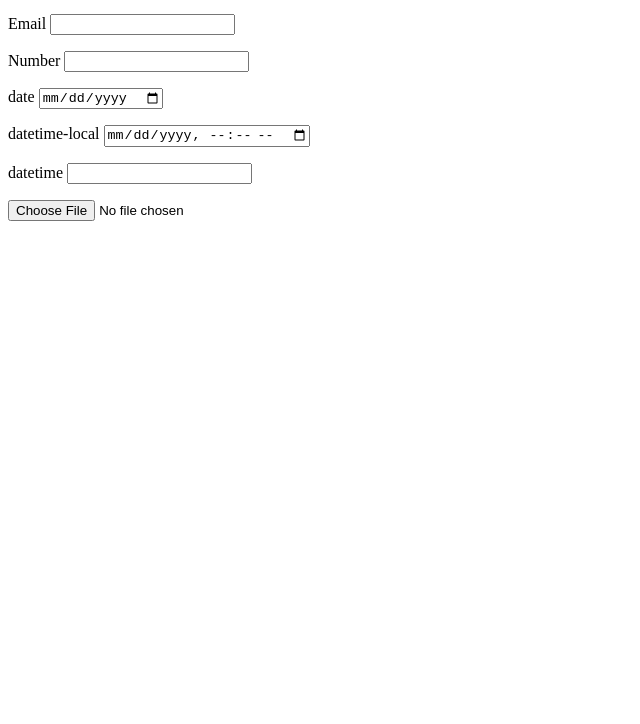
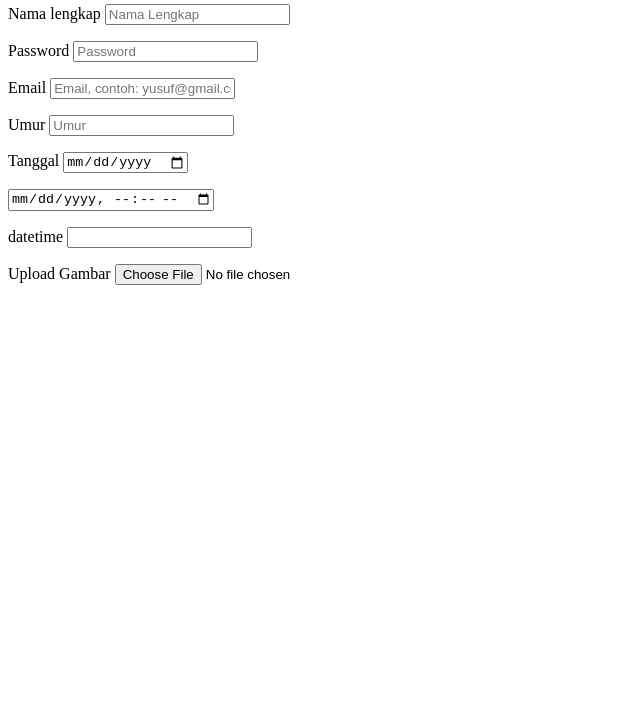
Before and after one commit to yusuffajardev/belajar-dasar-html, a plain HTML site: page form.html in a window 1280 px wide. Shown: the part 76-800 px from the top of the page, without its empty margins (0-640 px from the left). Drawn offline with Linux system fonts and the light colour scheme.

Commit message:
update: mengenal label  untuk me-labeli input

```diff
--- a/form.html
+++ b/form.html
@@ -29,40 +29,59 @@
             input type: text
             Nilai default. Bidang teks satu baris. Jeda baris secara otomatis dihapus dari nilai input
          -->
+      <h1>Formulir Isian</h1>
+      <!--
+        The <label> HTML element represents a caption for an item in a user interface.
+       -->
       <p>
-        Text
-        <input type="text" name="username" id="username" />
+        <label for="username">Nama lengkap</label>
+        <input
+          type="text"
+          name="username"
+          id="username"
+          placeholder="Nama Lengkap"
+        />
       </p>
       <!-- input type: password
         A single-line text field whose value is obscured. Will alert user if site is not secure.
     -->
       <p>
-        Password
-        <input type="password" name="password" id="password" />
+        <label for="passowrd">Password</label>
+        <input
+          type="password"
+          name="password"
+          id="password"
+          placeholder="Password"
+        />
       </p>
       <!--
         input type: email
         Bidang untuk mengedit alamat email. Terlihat seperti input teks, tetapi memiliki parameter validasi dan papan ketik yang relevan di browser yang mendukung dan perangkat dengan papan ketik dinamis.
        -->
       <p>
-        Email
-        <input type="email" name="email" id="email" />
+        <label for="email">Email</label>
+        <input
+          type="email"
+          name="email"
+          id="email"
+          placeholder="Email, contoh: yusuf@gmail.com"
+        />
       </p>
       <!--
         input type: number
           A control for entering a number. Displays a spinner and adds default validation. Displays a numeric keypad in some devices with dynamic keypads.
           password
-        -->
+          -->
       <p>
-        Number
-        <input type="number" name="telp" id="telp" />
+        <label for="telp">Umur</label>
+        <input type="number" name="umur" id="umur" placeholder="Umur" />
       </p>
       <!--
         input type : date
         A control for entering a date (year, month, and day, with no time). Opens a date picker or numeric wheels for year, month, day when active in supporting browsers.
        -->
       <p>
-        date
+        <label for="date">Tanggal</label>
         <input type="date" name="date" id="date" />
       </p>
       <!--
@@ -71,7 +90,6 @@
         A control for entering a date and time, with no time zone. Opens a date picker or numeric wheels for date- and time-components when active in supporting browsers.
         -->
       <p>
-        datetime-local
         <input
           type="datetime-local"
           name="datetime-local"
@@ -91,6 +109,7 @@
         A control that lets the user select a file. Use the accept attribute to define the types of files that the control can select.
        -->
       <p>
+        <label for="file-image">Upload Gambar</label>
         <input type="file" name="file-image" id="file-image" />
       </p>
     </form>
```
